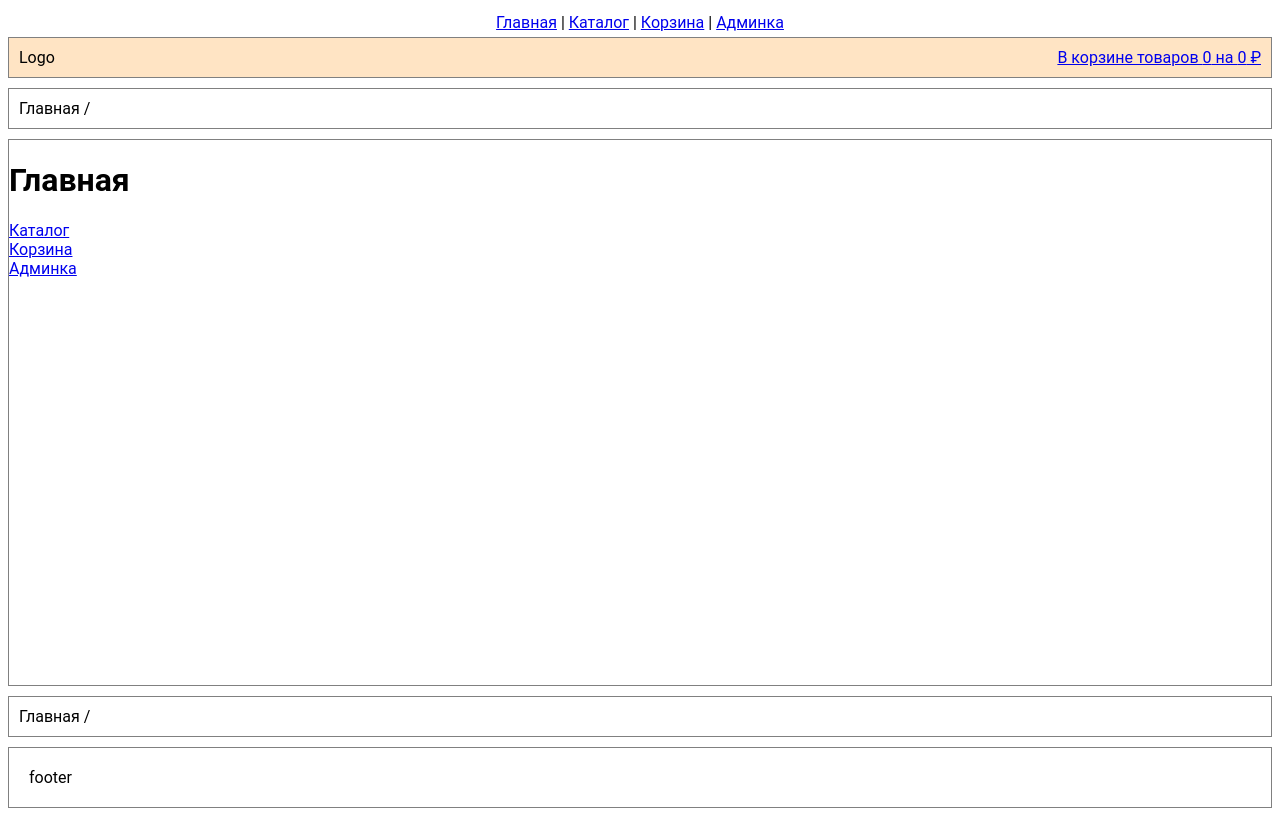
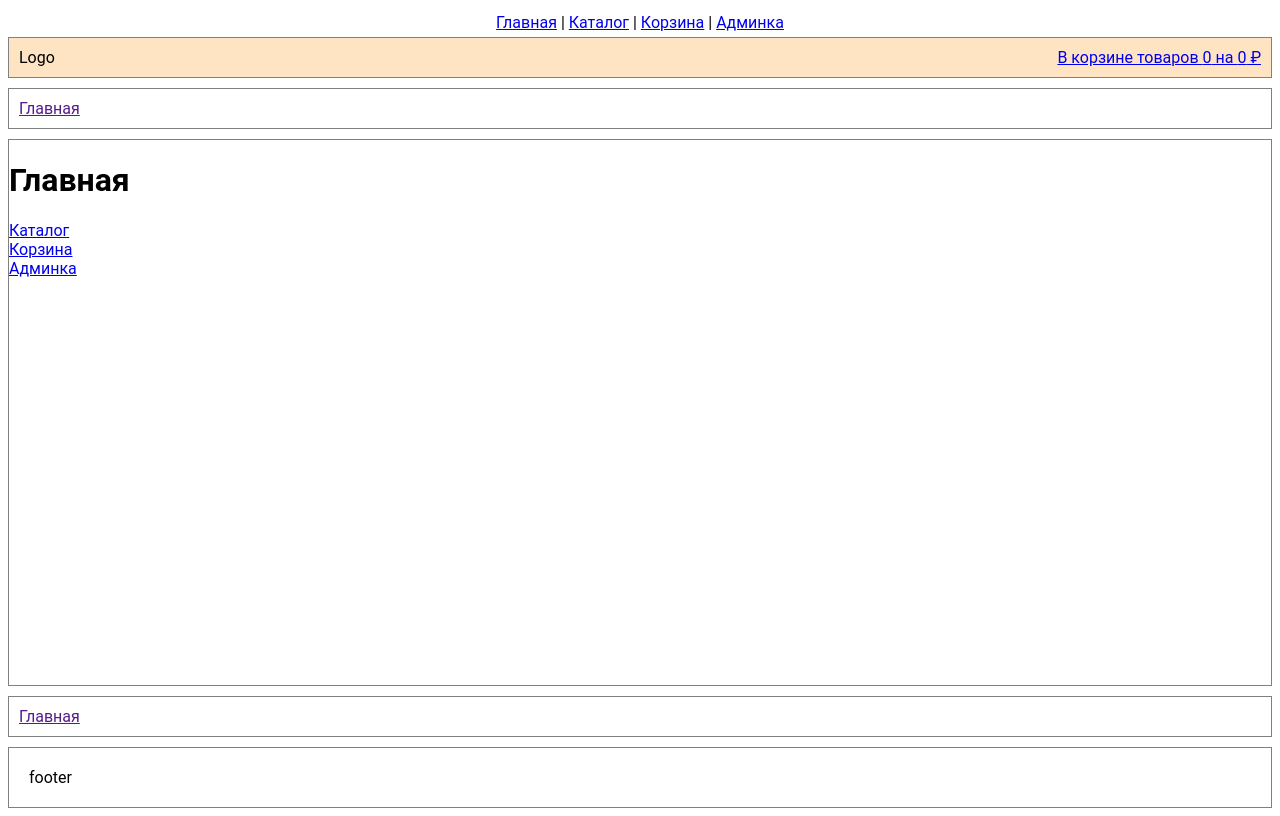
Before and after one commit to evgxyz/site-react-ts-1, a React (Create React App) app: page / in a window 1280 px wide. Built offline with nearby package versions, Linux system fonts and the light colour scheme.

Commit message:
TNavline as array MainPage MainMenu AdminPage

```diff
--- a/src/App.tsx
+++ b/src/App.tsx
@@ -1,11 +1,14 @@
 
 import React from 'react';
 import {useRouterControl, initRouter} from './units/Router';
+import {MainMenu} from './units/MainMenu'
 import {Header} from './units/Header'
 import {Navline} from './units/Navline'
+import {MainPage} from './units/MainPage'
 import {useBasketReducer, initBasket, Basket, BasketTray} from './units/Basket'
 import {Catalog} from './units/Catalog'
 import {ProductPage} from './units/Product'
+import {AdminPage} from './units/AdminPage'
 
 export function App() {
 
@@ -15,16 +18,7 @@ export function App() {
   React.useEffect(() => {initRouter([router, setRouter])}, []);
   React.useEffect(() => {initBasket(basketControl)}, []);
 
-  document.title = 'Главная';
-  let pageContent = (
-    <div className='main-content'>
-      <h1>Главная</h1>
-      <div><a href="#!catalog">Каталог</a></div>
-      <div><a href="#!basket">Корзина</a></div>
-      <div><a href="#!admin">Админка</a></div>
-    </div>
-  )
-
+  let pageContent: JSX.Element = <></>;
   if (router.hashHead === '#!catalog') {
     pageContent = <Catalog basketControl={basketControl} />
   }
@@ -38,23 +32,16 @@ export function App() {
   }
   else
   if (router.hashHead === '#!admin') {
-    document.title = 'Админка';
-    pageContent = <h1>Админка</h1>
+    pageContent = <AdminPage />
   }
-
-  const mainMenu = (
-    <div className='main-menu'>
-      <a href="#">Главная</a> {' | '}
-      <a href="#!catalog">Каталог</a> {' | '}
-      <a href="#!basket">Корзина</a> {' | '}
-      <a href="#!admin">Админка</a>
-    </div>
-  );
+  else {
+    pageContent = <MainPage />
+  }
 
   return (
     <div id='page-wrapper'>
       <div id='page-content'>
-        {mainMenu}
+        <MainMenu />
         <Header
           basketTray={<BasketTray basketControl={basketControl} />}
         />
--- /dev/null
+++ b/src/settings.tsx
@@ -0,0 +1,2 @@
+
+export const siteBaseURL = '/site-react-ts-1'
--- /dev/null
+++ b/src/units/AdminPage.tsx
@@ -0,0 +1,21 @@
+
+import React from 'react';
+import {useEnvControl} from './Env';
+
+export function AdminPage() {
+
+  const [ , setEnv] = useEnvControl();
+
+  React.useEffect(() => {
+    setEnv(env => ({...env,
+      title: 'Админка',
+      navline: ['Админка']
+    }))
+  }, []);
+
+  return (
+    <div className='main-page'>
+      <h1>Админка</h1>
+    </div>
+  );
+}
--- a/src/units/Basket.tsx
+++ b/src/units/Basket.tsx
@@ -129,7 +129,10 @@ export function Basket(props: TBasketProps) {
   const [basket, ] = props.basketControl;
 
   React.useEffect(() => {
-    setEnv(env => ({...env, title: 'Корзина'}))
+    setEnv(env => ({...env,
+      title: 'Корзина',
+      navline: ['Корзина']
+    }))
   }, []);
 
   return (
--- a/src/units/Catalog.tsx
+++ b/src/units/Catalog.tsx
@@ -180,7 +180,10 @@ export function Catalog(props: TCatalogProps) {
   }, [page]);
 
   React.useEffect(() => {
-    setEnv(env => ({...env, title: `Каталог [${page}]`}))
+    setEnv(env => ({...env,
+      title: `Каталог [${page}]`,
+      navline: ['Каталог']
+    }))
   }, [page]);
 
   let hashQueryStr = catalogParamsHashQuery(catalogParams).toString();
--- a/src/units/Env.tsx
+++ b/src/units/Env.tsx
@@ -5,17 +5,18 @@ import {
   useContextStateControl
 } from './stateControl'
 
+export type TNavlineItem = (string | JSX.Element);
+
 export interface TEnv {
   title: string,
-  navline: string,
+  navline: TNavlineItem[],
 };
 
 type TEnvControl0 = TStateControl0<TEnv>;
-type TEnvControl = TStateControl<TEnv>;
 
 const defaultEnv: TEnv = {
   title: '',
-  navline: ''
+  navline: []
 };
 
 const defaultEnvControl: TEnvControl0 = [
--- /dev/null
+++ b/src/units/MainMenu.tsx
@@ -0,0 +1,13 @@
+
+import React from 'react';
+
+export function MainMenu() {
+  return (
+    <div className='main-menu'>
+      <a href="#">Главная</a> {' | '}
+      <a href="#!catalog">Каталог</a> {' | '}
+      <a href="#!basket">Корзина</a> {' | '}
+      <a href="#!admin">Админка</a>
+    </div>
+  );
+}
--- /dev/null
+++ b/src/units/MainPage.tsx
@@ -0,0 +1,24 @@
+
+import React from 'react';
+import {useEnvControl} from './Env';
+
+export function MainPage() {
+
+  const [ , setEnv] = useEnvControl();
+
+  React.useEffect(() => {
+    setEnv(env => ({...env,
+      title: 'Корзина',
+      navline: []
+    }))
+  }, []);
+
+  return (
+    <div className='main-page'>
+      <h1>Главная</h1>
+      <div><a href="#!catalog">Каталог</a></div>
+      <div><a href="#!basket">Корзина</a></div>
+      <div><a href="#!admin">Админка</a></div>
+    </div>
+  );
+}
--- a/src/units/Navline.tsx
+++ b/src/units/Navline.tsx
@@ -1,14 +1,20 @@
 
 import React from 'react';
-import {useEnvControl} from './Env';
+import {useEnvControl, TNavlineItem} from './Env';
 
 export function Navline() {
 
   const [env, ] = useEnvControl();
 
+  const navline: TNavlineItem[] = [<a href=''>Главная</a>];
+  for (let el of env.navline) {
+    navline.push(' / ');
+    navline.push(el);
+  }
+
   return (
     <nav className='navline'>
-      {'Главная / ' + env.navline}
+      {navline}
     </nav>
   );
 }
--- a/src/units/Product.tsx
+++ b/src/units/Product.tsx
@@ -57,7 +57,8 @@ export function ProductPage(props: TProductPageProps) {
   React.useEffect(() => {
     const title = product ?
       (product.title ?? 'Загрузка...') : 'Продукт не найден';
-    const navline = product?.title ?? '';
+    const navline = [
+      <a href='#!catalog'>Каталог</a>, product?.title ?? '' ];
     setEnv(env => ({...env,
       title: title,
       navline: navline
```
